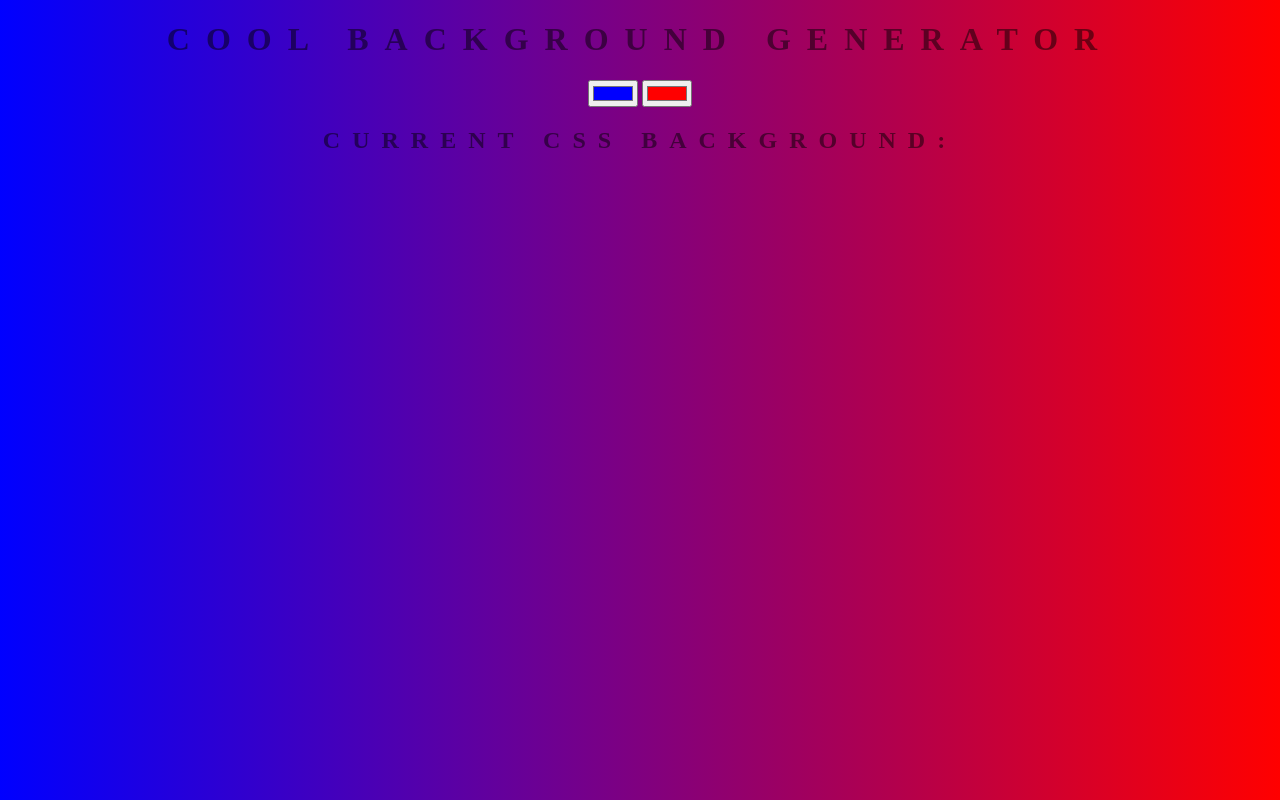
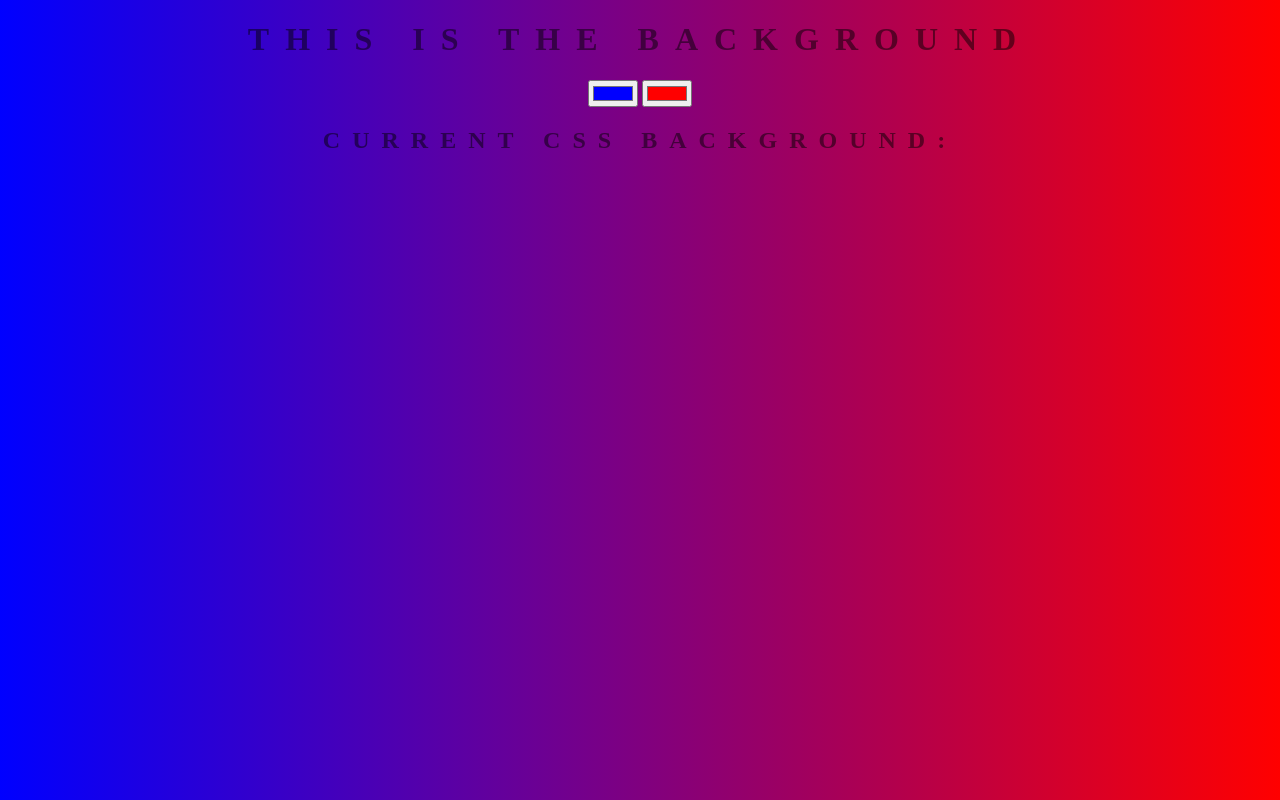
Before and after one commit to milolatui12/background-generator, a plain HTML site: page index.html in a window 1280 px wide. Drawn offline with Linux system fonts and the light colour scheme.

Commit message:
changing text

```diff
--- a/index.html
+++ b/index.html
@@ -8,7 +8,7 @@
     <link rel="stylesheet" href="style.css">
 </head>
 <body id="body">
-    <h1>cool background generator</h1>
+    <h1>this is the background</h1>
     <input id="color1" type="color" name="color1" value="#0000ff">
     <input id="color2" type="color" name="color2" value="#ff0000">
     <h2>current css background:</h2>
```
